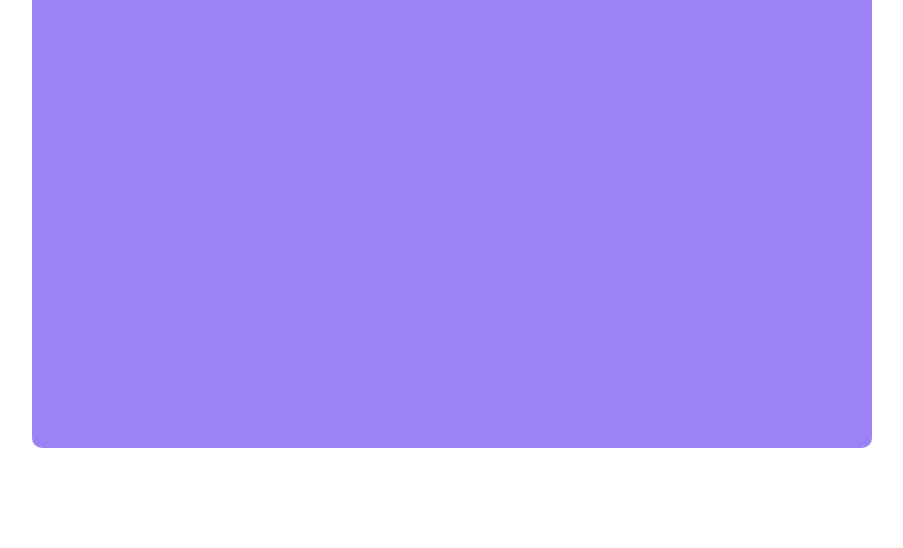
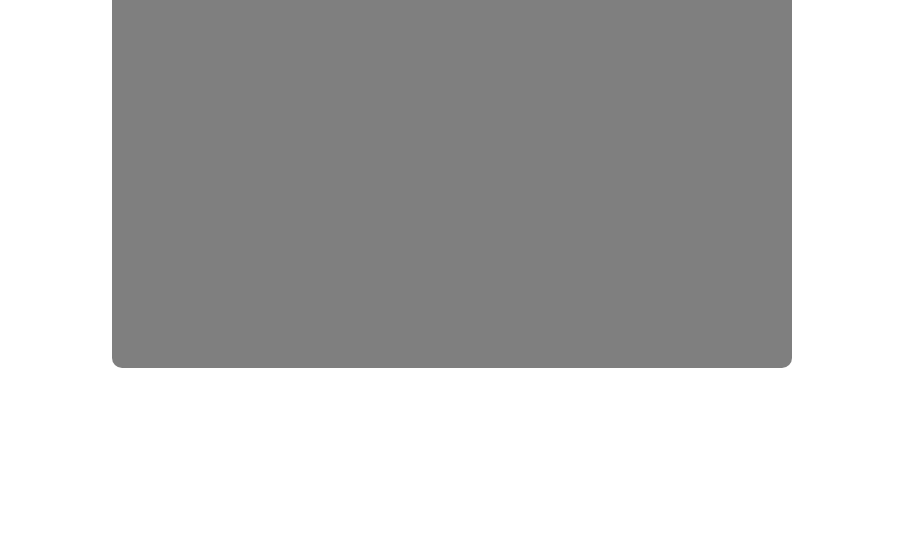
Before and after one commit to khaledRahnama/display-words, a plain HTML site: page index.html in a window 1280 px wide. Shown: the part 252-800 px from the top of the page, without its empty margins (188-1091 px from the left). Drawn offline with Linux system fonts and the light colour scheme.

Commit message:
not working

```diff
--- a/index.html
+++ b/index.html
@@ -7,9 +7,9 @@
     <link rel="stylesheet" href="styles.css">
 </head>
 <body>
-    <!-- <div class="background"> -->
+    <div class="background">
         <div class="text-container" id="text-container"></div>
-    <!-- </div> -->
+    </div>
     <audio id="background-music" src="your-music-file.mp3" autoplay loop></audio>
     <script src="script.js"></script>
 </body>
--- a/script.js
+++ b/script.js
@@ -13,13 +13,19 @@ const wordPositions = [];
 hiddenContainer.innerHTML = words.map(word => `<span class="hidden-word">${word}&nbsp;</span>`).join('');
 const hiddenWords = hiddenContainer.querySelectorAll('.hidden-word');
 
-hiddenWords.forEach((word, index) => {
+hiddenWords.forEach(word => {
     const rect = word.getBoundingClientRect();
     wordPositions.push({
-        word: words[index],
-        left: rect.left - hiddenContainer.getBoundingClientRect().left,
+        word: word.textContent.trim(),
+        left: rect.left,
         width: rect.width
     });
+});
+
+// Adjust the left positions relative to the text container
+const containerRect = textContainer.getBoundingClientRect();
+wordPositions.forEach(pos => {
+    pos.left -= containerRect.left;
 });
 
 // Clean up the hidden container
@@ -34,7 +40,6 @@ function displayNextWord() {
         wordElement.innerHTML = wordData.word + '&nbsp;';
         wordElement.className = 'word';
         wordElement.style.left = wordData.left + 'px';
-        wordElement.style.width = wordData.width + 'px';
         textContainer.appendChild(wordElement);
 
         // Trigger reflow to restart animation
--- a/styles.css
+++ b/styles.css
@@ -21,9 +21,9 @@ body, html {
     top: 50%;
     left: 50%;
     transform: translate(-50%, -50%);
-    background: rgba(57, 8, 235, 0.5);
+    background: rgba(0, 0, 0, 0.5);
     color: white;
-    padding: 100px;
+    padding: 20px;
     border-radius: 10px;
     font-size: 2em;
     white-space: nowrap;
```
